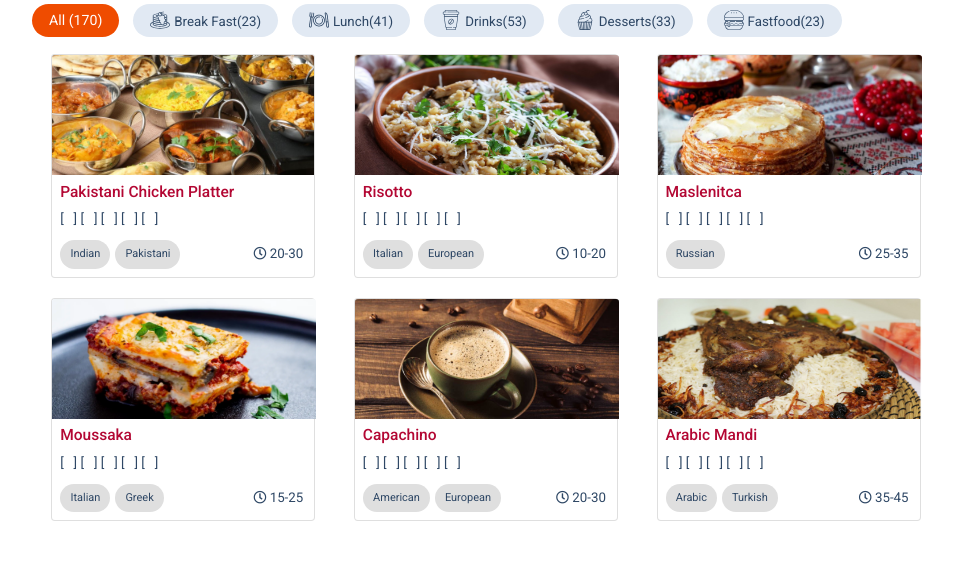
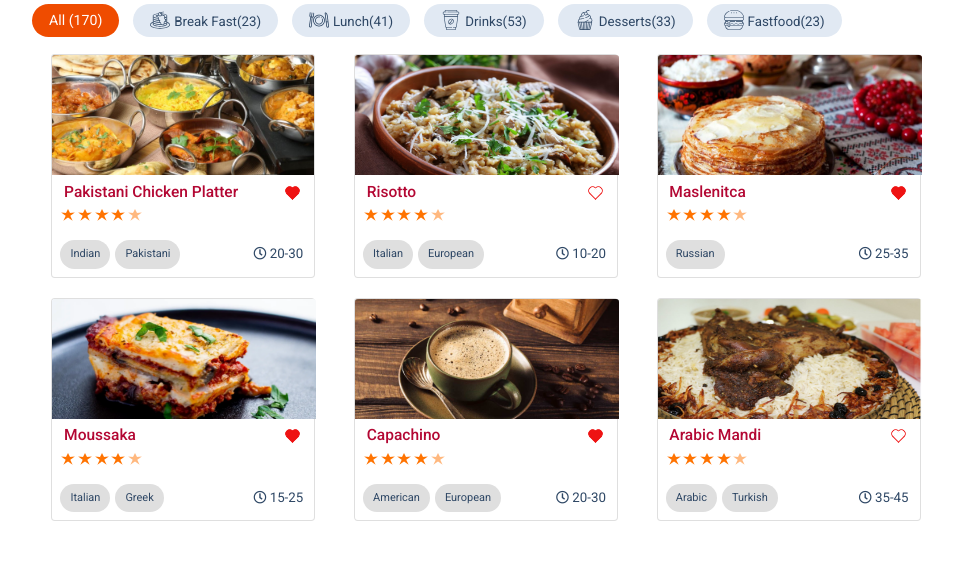
Before and after one commit to HenryFive/Bootstrap-Framework-20210420, a website: page index.html in a window 1280 px wide. Shown: the part 580-1161 px from the top of the page, without its empty margins (154-1125 px from the left). Drawn offline with nearby package versions, Linux system fonts and the light colour scheme.

Commit message:
add css icons

```diff
--- a/index.html
+++ b/index.html
@@ -76,9 +76,9 @@
                 <div class="meal-item--img overflow-hidden">
                     <img src="images/Image 33@2x.png" class="" alt="">
                 </div>
-                <div class="card-body">
-                    <h6 class="card-title p-2 m-0">Pakistani Chicken Platter</h6>
-                    <p class="card-text px-2 py-0 m-0">[ &nbsp ] [ &nbsp ] [ &nbsp ] [ &nbsp ] [ &nbsp ] </p>
+                <div class="card-body mb-2">
+                    <div class="meal-item--title"><div class="ms-1"><h6 class="card-title p-2 m-0">Pakistani Chicken Platter</h6></div><div class="p-2 ms-auto me-4"><i class="heart heart-filled"></i></div></div>
+                    <div class="meal-item--star ms-2"><i class="star"></i> <i class="star"></i> <i class="star"></i> <i class="star"></i> <i class="star star-dim"></i></div>
                 </div>
                 <footer class="meal-item--footer d-flex">
                     <a href="#" class="rounded-pill">Indian</a>
@@ -92,9 +92,9 @@
                 <div class="meal-item--img overflow-hidden">
                     <img src="images/Image 34@2x.png" class="card-img-top" alt="">
                 </div>
-                <div class="card-body">
-                    <h6 class="card-title p-2 m-0">Risotto</h6>
-                    <p class="card-text px-2 py-0 m-0">[ &nbsp ] [ &nbsp ] [ &nbsp ] [ &nbsp ] [ &nbsp ] </p>
+                <div class="card-body mb-2">
+                    <div class="meal-item--title"><div class="ms-1"><h6 class="card-title p-2 m-0">Risotto</h6></div><div class="p-2 ms-auto me-4"><i class="heart"></i></div></div>
+                    <div class="meal-item--star ms-2"><i class="star"></i> <i class="star"></i> <i class="star"></i> <i class="star"></i> <i class="star star-dim"></i></div>
                 </div>
                 <footer class="meal-item--footer d-flex">
                     <a href="#" class="rounded-pill">Italian</a>
@@ -108,9 +108,9 @@
                 <div class="meal-item--img overflow-hidden">
                     <img src="images/Image 35@2x.png" class="card-img-top" alt="">
                 </div>
-                <div class="card-body">
-                    <h6 class="card-title p-2 m-0">Maslenitca</h6>
-                    <p class="card-text px-2 py-0 m-0">[ &nbsp ] [ &nbsp ] [ &nbsp ] [ &nbsp ] [ &nbsp ] </p>
+                <div class="card-body mb-2">
+                    <div class="meal-item--title"><div class="ms-1"><h6 class="card-title p-2 m-0">Maslenitca</h6></div><div class="p-2 ms-auto me-4"><i class="heart heart-filled"></i></div></div>
+                    <div class="meal-item--star ms-2"><i class="star"></i> <i class="star"></i> <i class="star"></i> <i class="star"></i> <i class="star star-dim"></i></div>
                 </div>
                 <footer class="meal-item--footer d-flex">
                     <a href="#" class="rounded-pill">Russian</a>
@@ -123,9 +123,9 @@
                 <div class="meal-item--img overflow-hidden">
                     <img src="images/Image 36@2x.png" class="card-img-top" alt="">
                 </div>
-                <div class="card-body">
-                    <h6 class="card-title p-2 m-0">Moussaka</h6>
-                    <p class="card-text px-2 py-0 m-0">[ &nbsp ] [ &nbsp ] [ &nbsp ] [ &nbsp ] [ &nbsp ] </p>
+                <div class="card-body mb-2">
+                    <div class="meal-item--title"><div class="ms-1"><h6 class="card-title p-2 m-0">Moussaka</h6></div><div class="p-2 ms-auto me-4"><i class="heart heart-filled"></i></div></div>
+                    <div class="meal-item--star ms-2"><i class="star"></i> <i class="star"></i> <i class="star"></i> <i class="star"></i> <i class="star star-dim"></i></div>
                 </div>
                 <footer class="meal-item--footer d-flex">
                     <a href="#" class="rounded-pill">Italian</a>
@@ -139,9 +139,9 @@
                 <div class="meal-item--img overflow-hidden">
                     <img src="images/Image 37@2x.png" class="card-img-top" alt="">
                 </div>
-                <div class="card-body">
-                    <h6 class="card-title p-2 m-0">Capachino</h6>
-                    <p class="card-text px-2 py-0 m-0">[ &nbsp ] [ &nbsp ] [ &nbsp ] [ &nbsp ] [ &nbsp ] </p>
+                <div class="card-body mb-2">
+                    <div class="meal-item--title"><div class="ms-1"><h6 class="card-title p-2 m-0">Capachino</h6></div><div class="p-2 ms-auto me-4"><i class="heart heart-filled"></i></div></div>
+                    <div class="meal-item--star ms-2"><i class="star"></i> <i class="star"></i> <i class="star"></i> <i class="star"></i> <i class="star star-dim"></i></div>
                 </div>
                 <footer class="meal-item--footer d-flex">
                     <a href="#" class="rounded-pill">American</a>
@@ -155,9 +155,9 @@
                 <div class="meal-item--img overflow-hidden">
                     <img src="images/Image 38@2x.png" class="card-img-top" alt="">
                 </div>
-                <div class="card-body">
-                    <h6 class="card-title p-2 m-0">Arabic Mandi</h6>
-                    <p class="card-text px-2 py-0 m-0">[ &nbsp ] [ &nbsp ] [ &nbsp ] [ &nbsp ] [ &nbsp ] </p>
+                <div class="card-body mb-2">
+                    <div class="meal-item--title"><div class="ms-1"><h6 class="card-title p-2 m-0">Arabic Mandi</h6></div><div class="p-2 ms-auto me-4"><i class="heart"></i></div></div>
+                    <div class="meal-item--star ms-2"><i class="star"></i> <i class="star"></i> <i class="star"></i> <i class="star"></i> <i class="star star-dim"></i></div>
                 </div>
                 <footer class="meal-item--footer d-flex">
                     <a href="#" class="rounded-pill">Arabic</a>
--- a/style.scss
+++ b/style.scss
@@ -211,6 +211,12 @@ $border-radius: 10rem;
         padding:0;
         border:0;
     }
+    &--title{
+        display: flex;
+    }
+    &--star{
+        display: flex;
+    }
     &--footer{
         width: inherit;
         padding:8px;
@@ -243,13 +249,110 @@ $border-radius: 10rem;
             text-decoration: none;
           }
     }
+
+
 }
+.star{
+position: relative;
+
+display: block;
+width: 0;
+height: 0;
+
+margin-left: .9em;
+margin-right: .9em;
+margin-bottom: 1.2em;
+
+border-right:  .3em solid transparent;
+border-bottom: .7em  solid rgb(255, 115, 0);
+border-left:   .3em solid transparent;
+
+font-size: 7px;
+
+    &:before, &:after {
+        content: '';
+
+        display: block;
+        width: 0;
+        height: 0;
+
+        position: absolute;
+        top: .6em;
+        left: -1em;
+
+        border-right:  1em solid transparent;
+        border-bottom: .7em  solid rgb(255, 115, 0);
+        border-left:   1em solid transparent;
+
+        transform: rotate(-35deg);
+    }
+
+    &:after {
+        transform: rotate(35deg);
+    }
+
+}
+.star-dim{
+    opacity: 50%;
+}
+
+.heart{
+    color: $primary;
+    position: absolute;
+    margin-top: 6px;
+    margin-left: 5px;
+    width: 9px;
+    height: 9px;
+    border-left: solid 1px rgb(238, 19, 19);
+    border-bottom: solid 1px rgb(238, 19, 19);
+    //background-color: $primary;
+    -webkit-transform: rotate(-45deg);
+            transform: rotate(-45deg);
+  }
+  .heart:before {
+    content: '';
+    position: absolute;
+    top: -4px;
+    left: -1px;
+    width: 9px;
+    height: 5px;
+    border-radius: 5px 5px 0 0;
+    //background-color: $primary;
+    border-top: solid 1px rgb(238, 19, 19);
+    border-left: solid 1px rgb(238, 19, 19);
+    border-right: solid 1px rgb(238, 19, 19);
+  }
+  .heart:after {
+    content: '';
+    position: absolute;
+    top:0px;
+    left: 7px;
+    width: 5px;
+    height: 9px;
+    border-radius: 0 5px 5px 0;
+    //background-color: $primary;
+    border-top: solid 1px rgb(238, 19, 19);
+    border-right: solid 1px rgb(238, 19, 19);
+    border-bottom: solid 1px rgb(238, 19, 19);
+  }
+
+  .heart-filled, .heart-filled::before, .heart-filled:after{
+      background-color: rgb(238, 19, 19);
+  }
+.ratings{
+    display: flex;
+}
+.bracket{
+    width: fit-content;
+    margin:0;
+}
+
 #card-section__container{
-    display: flex;
-    flex-wrap: wrap;
+display: flex;
+flex-wrap: wrap;
 }
 #footer {
-    background-color: #fff;
-    height: 50px;
-    width: inherit;
+background-color: #fff;
+height: 50px;
+width: inherit;
 }
```
Also changed, not shown: style.css, 1 other file.
